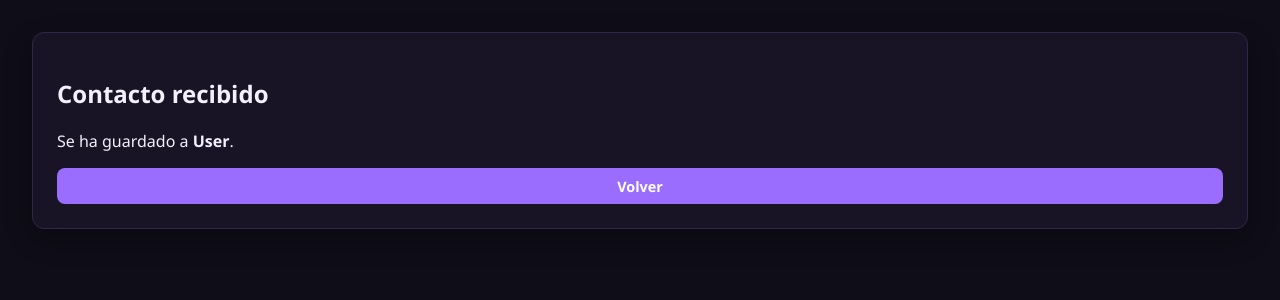
After one commit to miuu-dev/github-pc20, a Flask app: template PDAUF/miproyecto2/templates/recibido.html in a window 1280 px wide. The commit adds this page. Shown: the top 300 px of the page. Run offline with Flask 3, Linux system fonts and the light colour scheme; the template is opened without the code that fills it: most values are stand-ins (such as "Sample title", 1, 10 or a date in 2020).

Commit message:
app.py y css

```diff
--- a/PDAUF/miproyecto2/App.py
+++ b/PDAUF/miproyecto2/App.py
@@ -14,7 +14,11 @@ mysql = MySQL(app)
 
 @app.route('/')
 def Index():
-    return render_template('index.html')
+    cur = mysql.connection.cursor()
+    cur.execute('SELECT * FROM contacts')
+    data = cur.fetchall()
+    print(data)
+    return render_template('index.html', contacts = data)
 
 @app.route('/add_contact', methods=['POST'])
 def add_contact():
--- /dev/null
+++ b/PDAUF/miproyecto2/static/css/styles.css
@@ -0,0 +1,174 @@
+:root {
+    --bg-main: #0f0d18;
+    --bg-surface: #181426;
+    --bg-input: #221c36;
+    --bg-hover: #2a2242;
+    --text-main: #f3effc;
+    --text-muted: #a69bc2;
+    --accent: #9b6dff;
+    --accent-hover: #834ef7;
+    --secondary: #3b3254;
+    --secondary-hover: #4c416b;
+    --danger: #e05275;
+    --danger-hover: #c93b5e;
+    --border: #2f2747;
+}
+
+* {
+    box-sizing: border-box;
+}
+
+body {
+    margin: 0;
+    padding: 2rem;
+    background-color: var(--bg-main);
+    color: var(--text-main);
+    font-family: "Century Gothic", "Segoe UI", system-ui, sans-serif;
+}
+
+/* Formulario */
+form {
+    background-color: var(--bg-surface);
+    border: 1px solid var(--border);
+    border-radius: 12px;
+    padding: 1.5rem;
+    margin-bottom: 2rem;
+    box-shadow: 0 10px 25px rgba(0, 0, 0, 0.35);
+}
+
+.form-group {
+    margin-bottom: 1rem;
+}
+
+.form-group:last-child {
+    margin-bottom: 0;
+}
+
+.form-control {
+    width: 100%;
+    padding: 0.7rem 0.95rem;
+    background-color: var(--bg-input);
+    color: var(--text-main);
+    border: 1px solid var(--border);
+    border-radius: 8px;
+    font-size: 0.95rem;
+    font-family: inherit;
+    transition: border-color 0.2s ease, box-shadow 0.2s ease;
+}
+
+.form-control::placeholder {
+    color: var(--text-muted);
+}
+
+.form-control:focus {
+    outline: none;
+    border-color: var(--accent);
+    box-shadow: 0 0 0 3px rgba(155, 109, 255, 0.25);
+}
+
+/* Botones */
+.btn {
+    display: inline-block;
+    padding: 0.55rem 0.95rem;
+    border: none;
+    border-radius: 8px;
+    font-size: 0.9rem;
+    font-weight: 600;
+    font-family: inherit;
+    text-decoration: none;
+    text-align: center;
+    cursor: pointer;
+    transition: background-color 0.2s ease, transform 0.1s ease;
+}
+
+.btn:active {
+    transform: scale(0.98);
+}
+
+.btn-primary {
+    background-color: var(--accent);
+    color: #ffffff;
+}
+
+.btn-primary:hover {
+    background-color: var(--accent-hover);
+}
+
+.btn-block {
+    display: block;
+    width: 100%;
+}
+
+.btn-secondary {
+    background-color: var(--secondary);
+    color: var(--text-main);
+    padding: 0.35rem 0.7rem;
+    font-size: 0.82rem;
+}
+
+.btn-secondary:hover {
+    background-color: var(--secondary-hover);
+}
+
+.btn-danger {
+    background-color: var(--danger);
+    color: #ffffff;
+    padding: 0.35rem 0.7rem;
+    font-size: 0.82rem;
+}
+
+.btn-danger:hover {
+    background-color: var(--danger-hover);
+}
+
+/* Contenedor de tabla */
+.col-md-7 {
+    width: 100%;
+    overflow-x: auto;
+}
+
+.bg-white {
+    background-color: var(--bg-surface) !important;
+}
+
+.table {
+    width: 100%;
+    border-collapse: collapse;
+    border-radius: 10px;
+    overflow: hidden;
+    box-shadow: 0 10px 25px rgba(0, 0, 0, 0.3);
+}
+
+.table thead {
+    background-color: #241c3b;
+    color: #d8c7ff;
+    font-weight: 700;
+    text-transform: uppercase;
+    font-size: 0.78rem;
+    letter-spacing: 0.04em;
+}
+
+.table th,
+.table td {
+    padding: 0.75rem 0.9rem;
+    text-align: left;
+    vertical-align: middle;
+}
+
+.table-sm th,
+.table-sm td {
+    padding: 0.55rem 0.75rem;
+}
+
+.table-bordered th,
+.table-bordered td {
+    border: 1px solid var(--border);
+}
+
+.table-striped tbody:nth-of-type(odd) tr {
+    background-color: rgba(255, 255, 255, 0.02);
+}
+
+.table-hover tbody tr:hover {
+    background-color: var(--bg-hover);
+}
--- /dev/null
+++ b/PDAUF/miproyecto2/templates/recibido.html
@@ -0,0 +1,15 @@
+<!DOCTYPE html>
+<html lang="es">
+<head>
+    <meta charset="UTF-8">
+    <title>Recibido</title>
+    <link rel="stylesheet" href="{{ url_for('static', filename='css/styles.css') }}">
+</head>
+<body>
+    <form>
+        <h2>Contacto recibido</h2>
+        <p>Se ha guardado a <strong>{{ fullname }}</strong>.</p>
+        <a href="{{ url_for('index') }}" class="btn btn-primary btn-block">Volver</a>
+    </form>
+</body>
+</html>
```
Also changed, not shown: PDAUF/miproyecto2/templates/index.html (+50 -1 lines).
